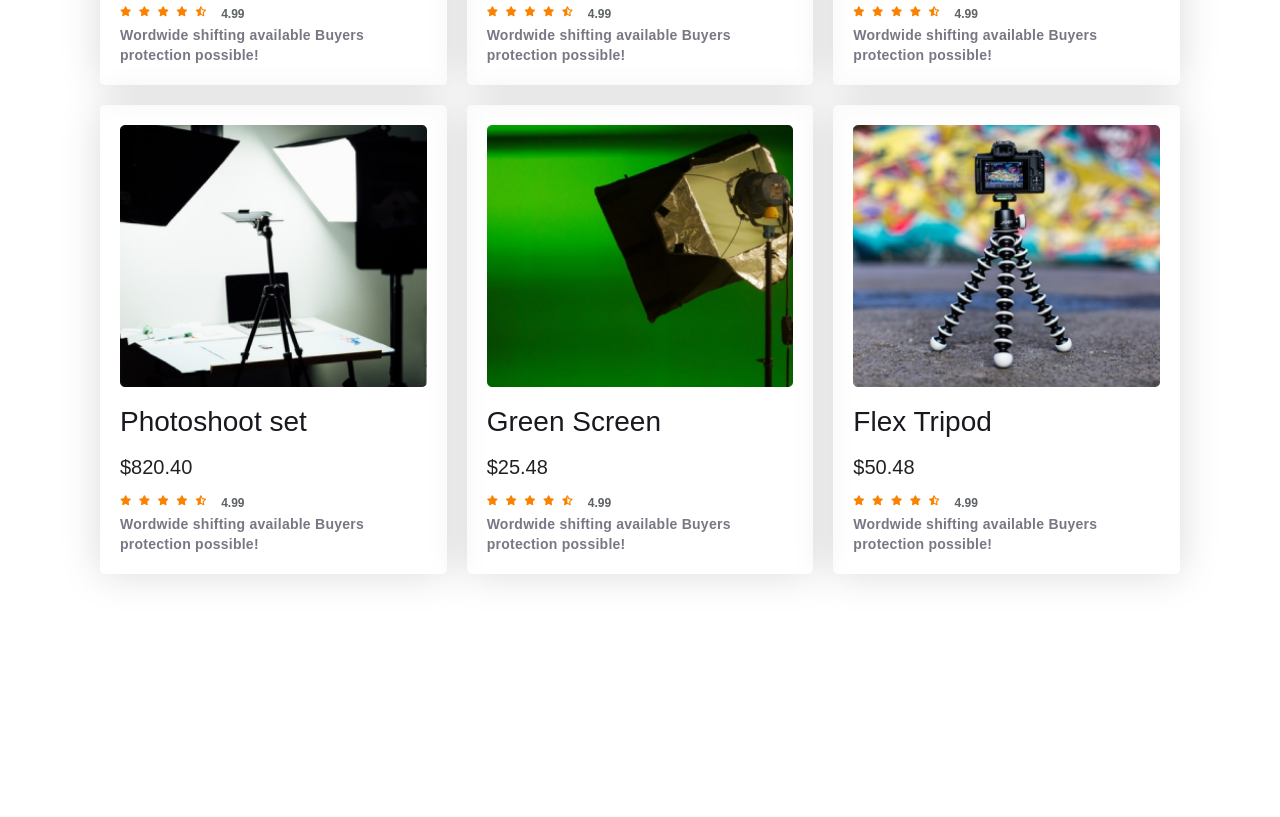
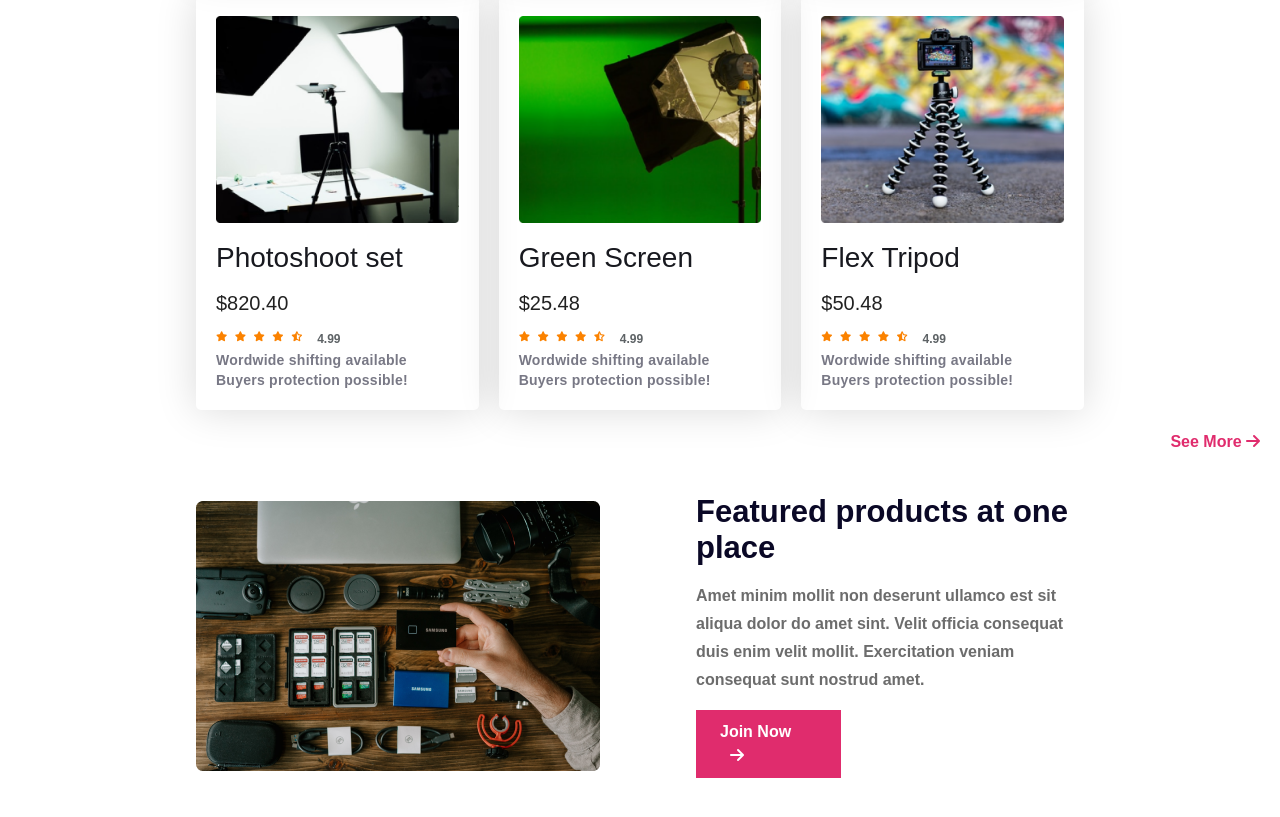
Before and after one commit to abu-noman30/influencer-gear-web, a plain HTML site: page index.html in a window 1280 px wide. Shown: the part 1735-2552 px from the top of the page. Before the commit the page ends 2349 px from the top, so only its background shows below. Drawn offline with Linux system fonts and the light colour scheme.

Commit message:
Futured Products section added

```diff
--- a/index.html
+++ b/index.html
@@ -261,6 +261,24 @@
             </div>
           </div>
         </div>
+        <p id="see-more">See More <i class="fa-solid fa-arrow-right"></i></p>
+      </section>
+
+      <!-- Futured Products section -->
+
+      <section class="future-product-section">
+        <div class="future-product-container">
+          <img src="./images/gear.png" alt="Future product Image" />
+          <article class="products-details">
+            <h3>Featured products at one place</h3>
+            <p>
+              Amet minim mollit non deserunt ullamco est sit aliqua dolor do
+              amet sint. Velit officia consequat duis enim velit mollit.
+              Exercitation veniam consequat sunt nostrud amet.
+            </p>
+            <a href="#">Join Now <i class="fa-solid fa-arrow-right"></i></a>
+          </article>
+        </div>
       </section>
     </main>
     <footer></footer>
--- a/styles/style.css
+++ b/styles/style.css
@@ -123,7 +123,15 @@ nav ul li .fa-magnifying-glass,
 /* Products collection section  */
 
 .products-section {
-    margin-bottom: 2rem;
+  margin-bottom: 2rem;
+}
+.products-section #see-more {
+  text-align: right;
+  padding: 0 2rem;
+  color: #e02c6d;
+  font-weight: 700;
+  font-size: 1.6rem;
+  line-height: 2.4rem;
 }
 
 .products-section > h1 {
@@ -138,7 +146,7 @@ nav ul li .fa-magnifying-glass,
   display: grid;
   grid-template-columns: repeat(3, 1fr);
   grid-gap: 2rem;
-  padding: 2rem 10rem;
+  padding: 2rem 19.6rem;
 }
 
 .products-container .product {
@@ -181,14 +189,62 @@ nav ul li .fa-magnifying-glass,
   gap: 1rem;
   align-items: center;
 }
-.ratings .rating-star .fa-star.filled, .fa-star-half-stroke{
+.ratings .rating-star .fa-star.filled,
+.fa-star-half-stroke {
   width: 1.6rem;
   height: 1.6rem;
-  color: #FB8200;
+  color: #fb8200;
 }
 .ratings #avg-rating {
-    font-weight: 700;
-    font-size: 1.2rem;
-    line-height: 2.2rem;
-    color: #5E6366;
+  font-weight: 700;
+  font-size: 1.2rem;
+  line-height: 2.2rem;
+  color: #5e6366;
 }
+
+/* Futured Products section  */
+
+.future-product-section {
+  margin-bottom: 2rem;
+}
+
+.future-product-container {
+  display: flex;
+  padding: 2rem 19.6rem;
+  justify-content: center;
+  gap: 9.6rem;
+  align-items: center;
+}
+.future-product-container img {
+  width: 40.4rem;
+}
+
+.future-product-container .products-details {
+  display: flex;
+  flex-direction: column;
+  justify-content: space-between;
+  gap: 1.6rem;
+}
+.products-details h3 {
+  font-weight: 700;
+  font-size: 3.1rem;
+  color: #0a0826;
+}
+.products-details p {
+  font-weight: 700;
+  font-size: 1.6rem;
+  line-height: 2.8rem;
+  color: #6c6c6c;
+}
+.products-details a {
+  width: 14.5rem;
+  font-weight: 700;
+  font-size: 1.6rem;
+  line-height: 2.4rem;
+  color: #ffffff;
+  background-color: #e02c6d;
+  padding: 1rem 2.4rem;
+}
+.products-details a > i {
+  padding-left: 1rem;
+}
```
